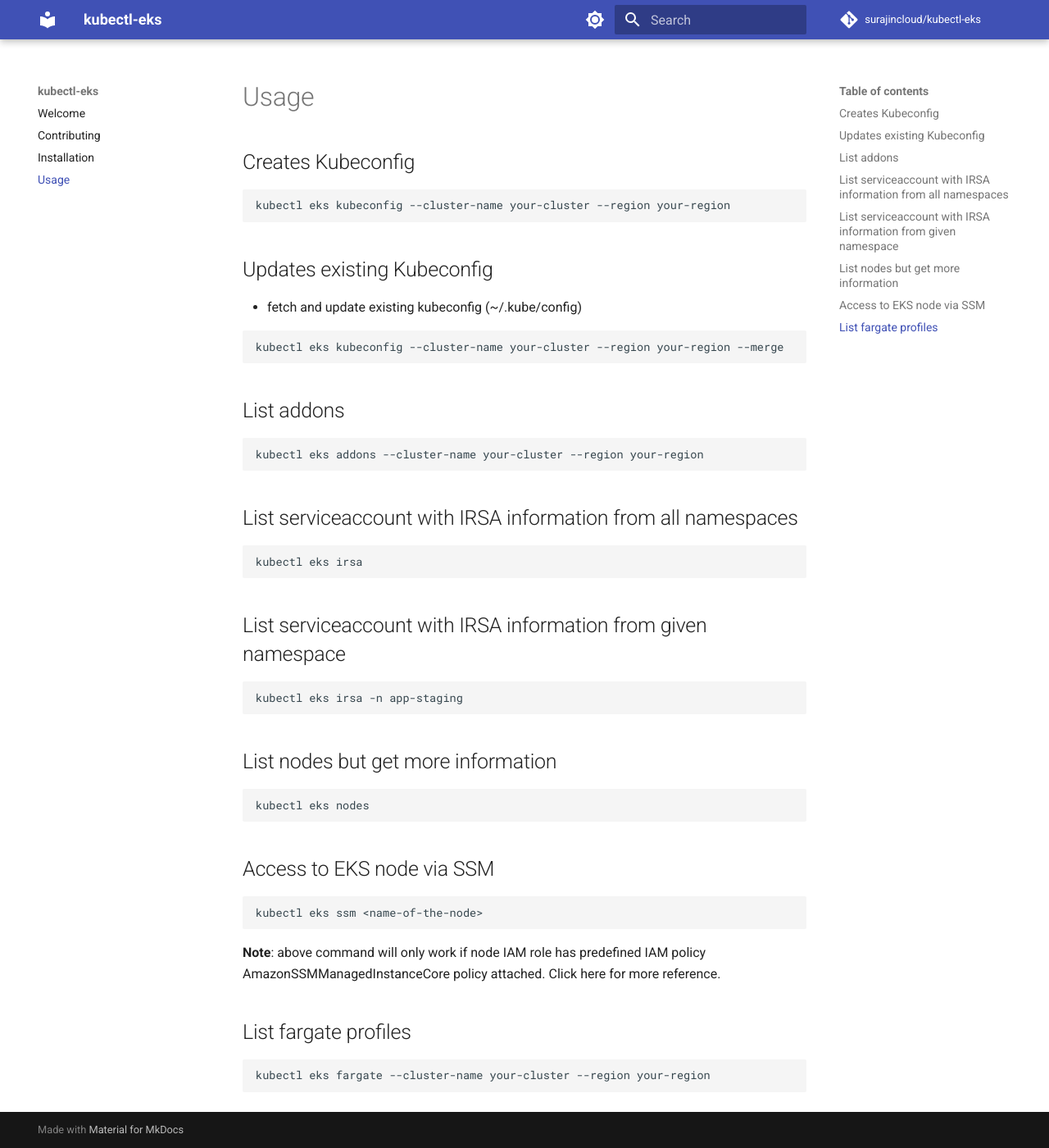
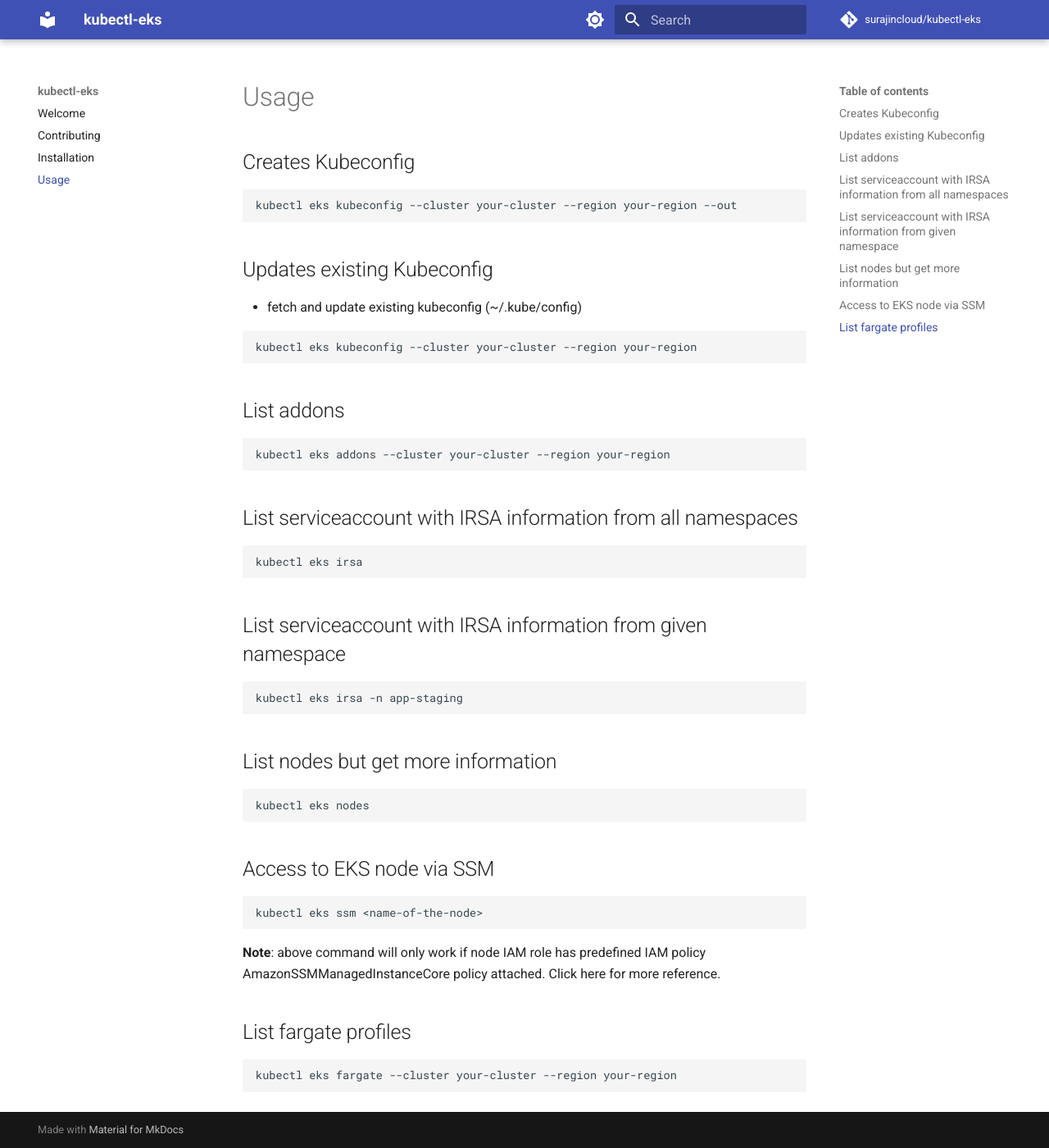
Before and after one commit to surajincloud/kubectl-eks, an MkDocs documentation site: the page built from docs/usage.md, in a window 1280 px wide and 1400 px high. Shown: the whole window at 82% size. Built offline with MkDocs 1.6.1 and Material for MkDocs 9.7.7, drawn with Linux system fonts in a browser that asks for light colours; comment, search, counter and statistics services are not loaded.

Commit message:
Update usage.md (#52)

````diff
--- a/docs/usage.md
+++ b/docs/usage.md
@@ -3,7 +3,7 @@
 ## Creates Kubeconfig
 
 ```
-kubectl eks kubeconfig --cluster-name your-cluster --region your-region
+kubectl eks kubeconfig --cluster your-cluster --region your-region --out
 ```
 
 ## Updates existing Kubeconfig
@@ -11,13 +11,13 @@
 * fetch and update existing kubeconfig (~/.kube/config)
 
 ```
-kubectl eks kubeconfig --cluster-name your-cluster --region your-region --merge
+kubectl eks kubeconfig --cluster your-cluster --region your-region
 ```
 
 ## List addons
 
 ```
-kubectl eks addons --cluster-name your-cluster --region your-region
+kubectl eks addons --cluster your-cluster --region your-region
 ```
 
 ## List serviceaccount with IRSA information from all namespaces
@@ -48,5 +48,5 @@
 ## List fargate profiles
 
 ```
-kubectl eks fargate --cluster-name your-cluster --region your-region
+kubectl eks fargate --cluster your-cluster --region your-region
 ```
````
